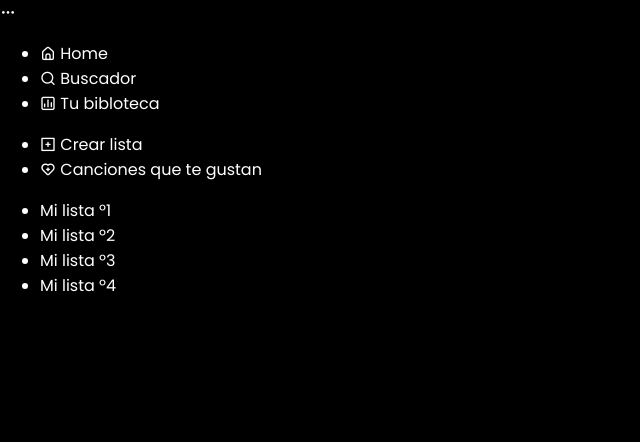
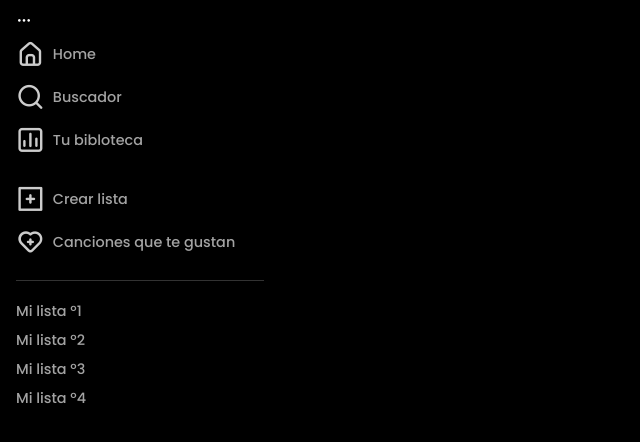
Before and after one commit to MoiZuleta98/angular_spotify, an Angular app: page / in a window 1280 px wide. Shown: the top 442 px of the page, without its empty margins (0-640 px from the left). Built offline with nearby package versions, Linux system fonts and the light colour scheme.

Commit message:
Agregamos css al Side-bar

```diff
--- a/src/app/shared/components/side-bar/side-bar.component.css
+++ b/src/app/shared/components/side-bar/side-bar.component.css
@@ -0,0 +1,50 @@
+.side-bar {
+    width: 15.5rem;
+    height: 100vh;
+    position: fixed;
+    top: 0;
+    left: 0;
+    padding: .5rem 1rem;
+    /* background-color: red; */
+}
+
+.side-bar__list {
+    list-style: none;
+    padding: 0;
+    margin: 0;
+    opacity: .8;
+}
+
+.side-bar__list .list-label {
+    font-size: 90%;
+    font-weight: 500;
+}
+
+.side-bar__list .list-wrapper-item {
+    font-size: var(--font-size-1);
+    font-weight: 500;
+    display: flex;
+    align-items: center;
+    align-content: center;
+}
+
+.side-bar__list .list-wrapper-item .uil {
+    font-size: var(--font-size-3);
+    padding-right: .5rem;
+}
+
+.side-bar__separator {
+    margin: 1rem 0;
+}
+
+.side-bar__separator.line-separator {
+    border-bottom: solid 1px var(--color-2);
+}
+
+.side-bar__list.list-three .list-wrapper-item {
+    padding: .25rem 0;
+}
+
+.side-bar__list li {
+    cursor: pointer;
+}
```
